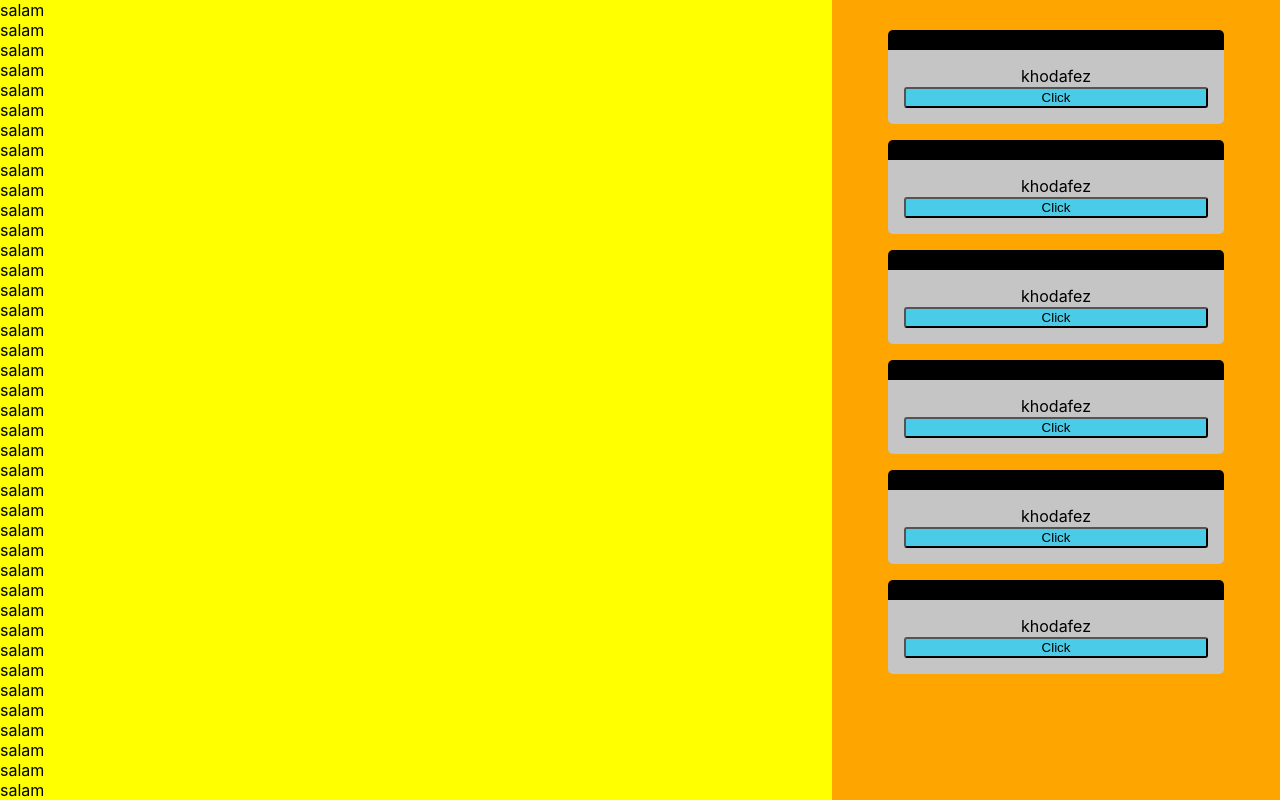
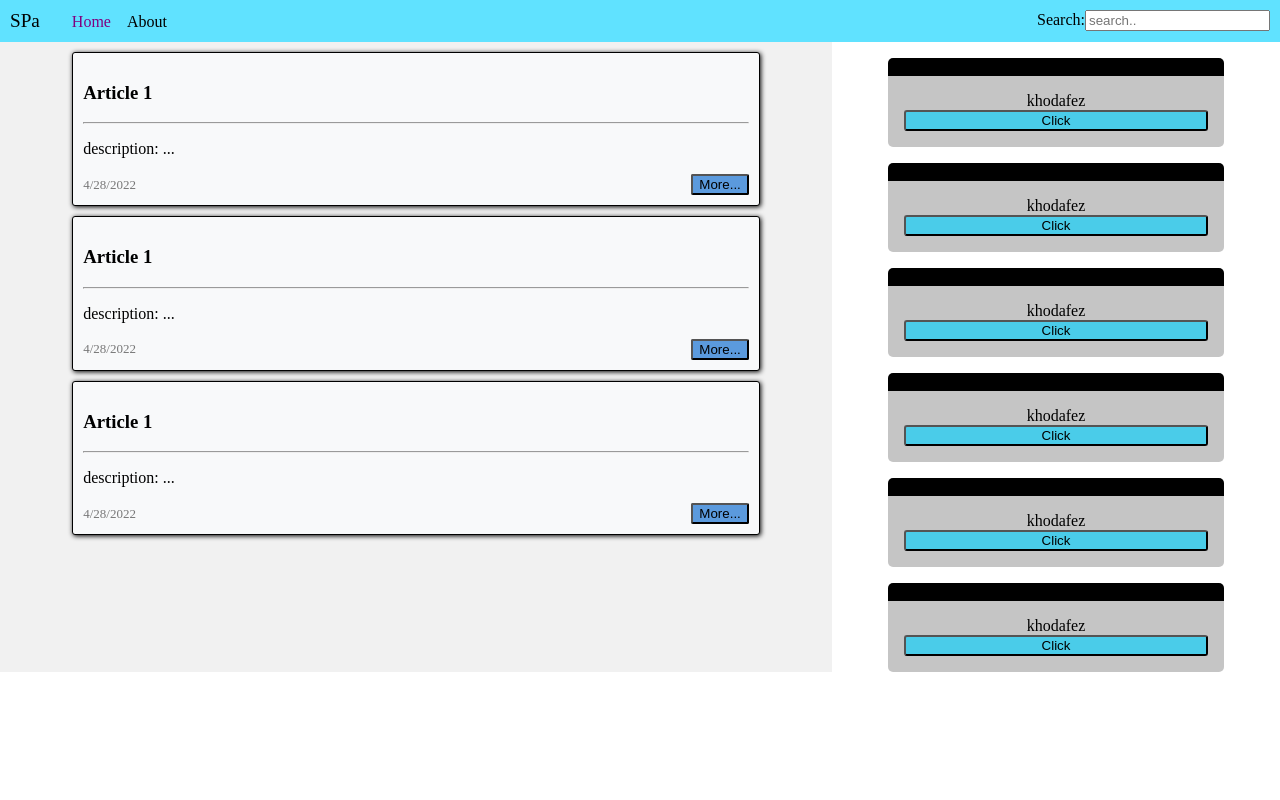
Before and after one commit to AliGhDeveloper/reactjs, a React (Create React App) app: page / in a window 1280 px wide. Shown: the top 800 px of the page. Built offline with nearby package versions, Linux system fonts and the light colour scheme.

Commit message:
compeleting MainPage template

```diff
--- a/src/App.js
+++ b/src/App.js
@@ -5,6 +5,7 @@ import MainPage from './MainPage'
 function App() {
   return (
     <div className="App">
+      <Navbar />
       <MainPage />
     </div>
   );
--- /dev/null
+++ b/src/Article.js
@@ -0,0 +1,15 @@
+function Article(){
+    return(
+        <div className="Article" >
+            <h3>Article 1</h3>
+            <hr />
+            <p>description: ...</p>
+            <div className="articleFooter">
+                <span>4/28/2022</span>
+                <button>More...</button>
+            </div>
+        </div>
+    )
+}
+
+export default Article;
--- a/src/MainPage.js
+++ b/src/MainPage.js
@@ -1,5 +1,6 @@
 import React from "react"
 import AddBar from './AddBar'
+import Article from './Article'
 
 class MainPage extends React.Component{
     constructor(props){
@@ -11,75 +12,9 @@ class MainPage extends React.Component{
             <div className="MainPage">
                 <div className="row">
                     <div className="MPcol9">
-                        salam <br />
-                        salam <br />
-                        salam <br />
-                        salam <br />
-                        salam <br />
-                        salam <br />
-                        salam <br />
-                        salam <br />
-                        salam <br />
-                        salam <br />
-                        salam <br />
-                        salam <br />
-                        salam <br />
-                        salam <br />
-                        salam <br />
-                        salam <br />
-                        salam <br />
-                        salam <br />
-                        salam <br />
-                        salam <br />
-                        salam <br />
-                        salam <br />
-                        salam <br />
-                        salam <br />
-                        salam <br />
-                        salam <br />
-                        salam <br />
-                        salam <br />
-                        salam <br />
-                        salam <br />
-                        salam <br />
-                        salam <br />
-                        salam <br />
-                        salam <br />
-                        salam <br />
-                        salam <br />
-                        salam <br />
-                        salam <br />
-                        salam <br />
-                        salam <br />
-                        salam <br />
-                        salam <br />
-                        salam <br />
-                        salam <br />
-                        salam <br />
-                        salam <br />
-                        salam <br />
-                        salam <br />
-                        salam <br />
-                        salam <br />
-                        salam <br />
-                        salam <br />
-                        salam <br />
-                        salam <br />
-                        salam <br />
-                        salam <br />
-                        salam <br />
-                        salam <br />
-                        salam <br />
-                        salam <br />
-                        salam <br />
-                        salam <br />
-                        salam <br />
-                        salam <br />
-                        salam <br />
-                        salam <br />
-                        salam <br />
-                        salam <br />
-                        salam <br />
+                        <Article />
+                        <Article />
+                        <Article />
                     </div>
                     <div className="MPcol3"><AddBar /></div>
                 </div>
--- a/src/index.css
+++ b/src/index.css
@@ -1,11 +1,11 @@
 body {
   margin: 0;
-  font-family: -apple-system, BlinkMacSystemFont, 'Segoe UI', 'Roboto', 'Oxygen',
-    'Ubuntu', 'Cantarell', 'Fira Sans', 'Droid Sans', 'Helvetica Neue',
-    sans-serif;
+  font-family:  ui-monospace;
   -webkit-font-smoothing: antialiased;
   -moz-osx-font-smoothing: grayscale;
 }
+
+
 
 code {
   font-family: source-code-pro, Menlo, Monaco, Consolas, 'Courier New',
@@ -43,12 +43,11 @@ div.MainPage > div.row{
 }
 
 div.MPcol9{
-  background-color: yellow;
+  background-color: #f1f1f1;
   width: 65%
 }
 
  div.MPcol3{
-  background-color: orange;
   width: 35%
 }
 
@@ -66,10 +65,12 @@ div.MPcol9{
   }
 }
 
-div.MPcol3 > div.addBar{
+div.addBar{
   position: sticky;
-  top: 30px;
+  top: 90px;
 }
+
+
 
 div.Add > div.card{
   width : 75%;
@@ -103,3 +104,32 @@ div.Add > div.card > div.card-body > button {
   background-color:rgba(0, 208, 255, 0.625);
   border-radius: 3px;
 }
+
+
+div.Article{
+  background-color: #f8f9fa;
+  width: 80%;
+  margin: 10px auto 0;
+  padding: 10px;
+  border: 1px solid black;
+  border-radius: 3px;
+  box-shadow: 1px 1px 5px;
+}
+
+
+div.articleFooter{
+  display: flex;
+  justify-content: space-between;
+}
+
+div.articleFooter > span{
+  color: #777;
+  font-size: small;
+  display: flex;
+  align-items: center;
+}
+
+div.articleFooter > button{
+  background-color: rgba(71, 142, 218, 0.881);
+  border-radius: 2px;
+}
```
